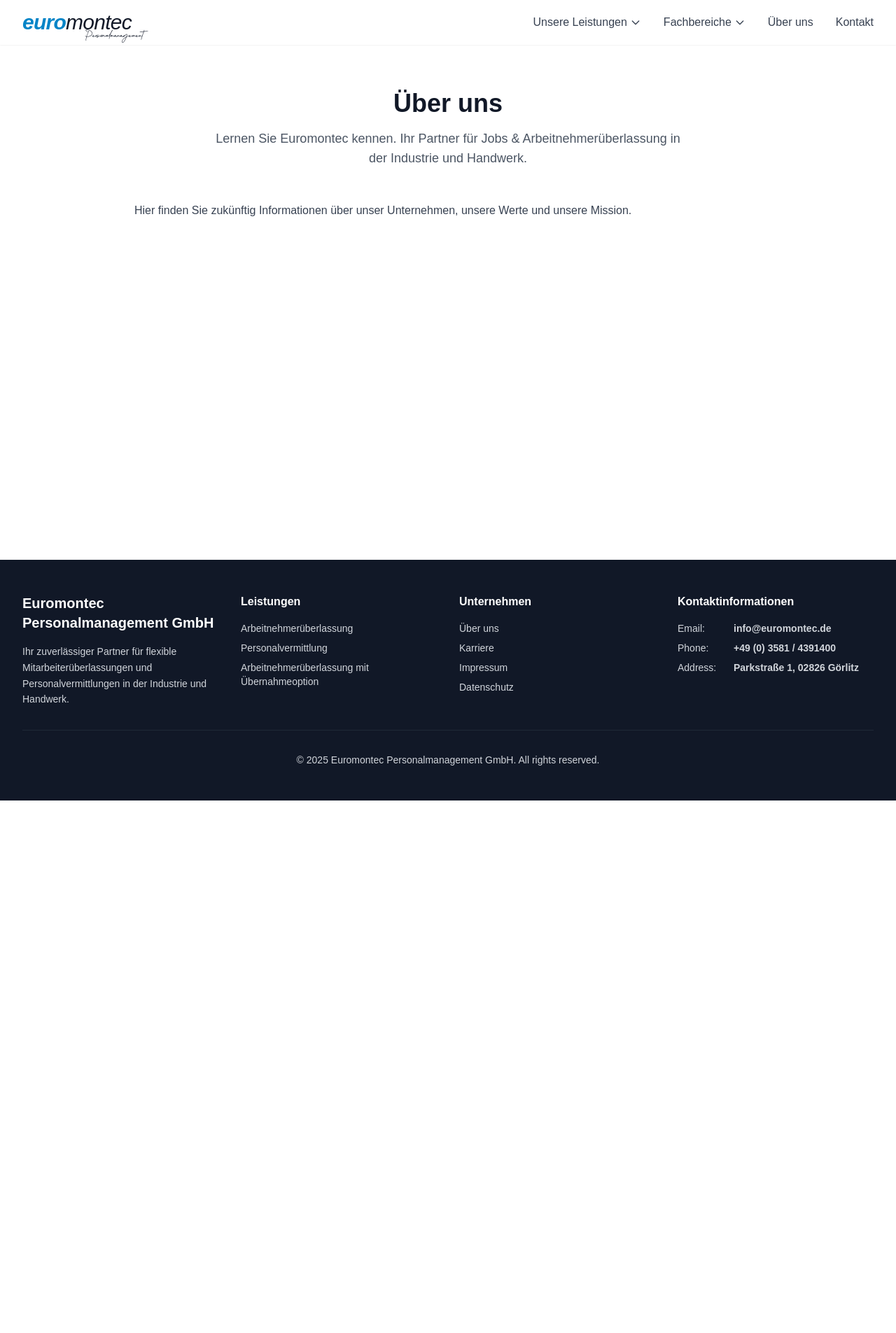
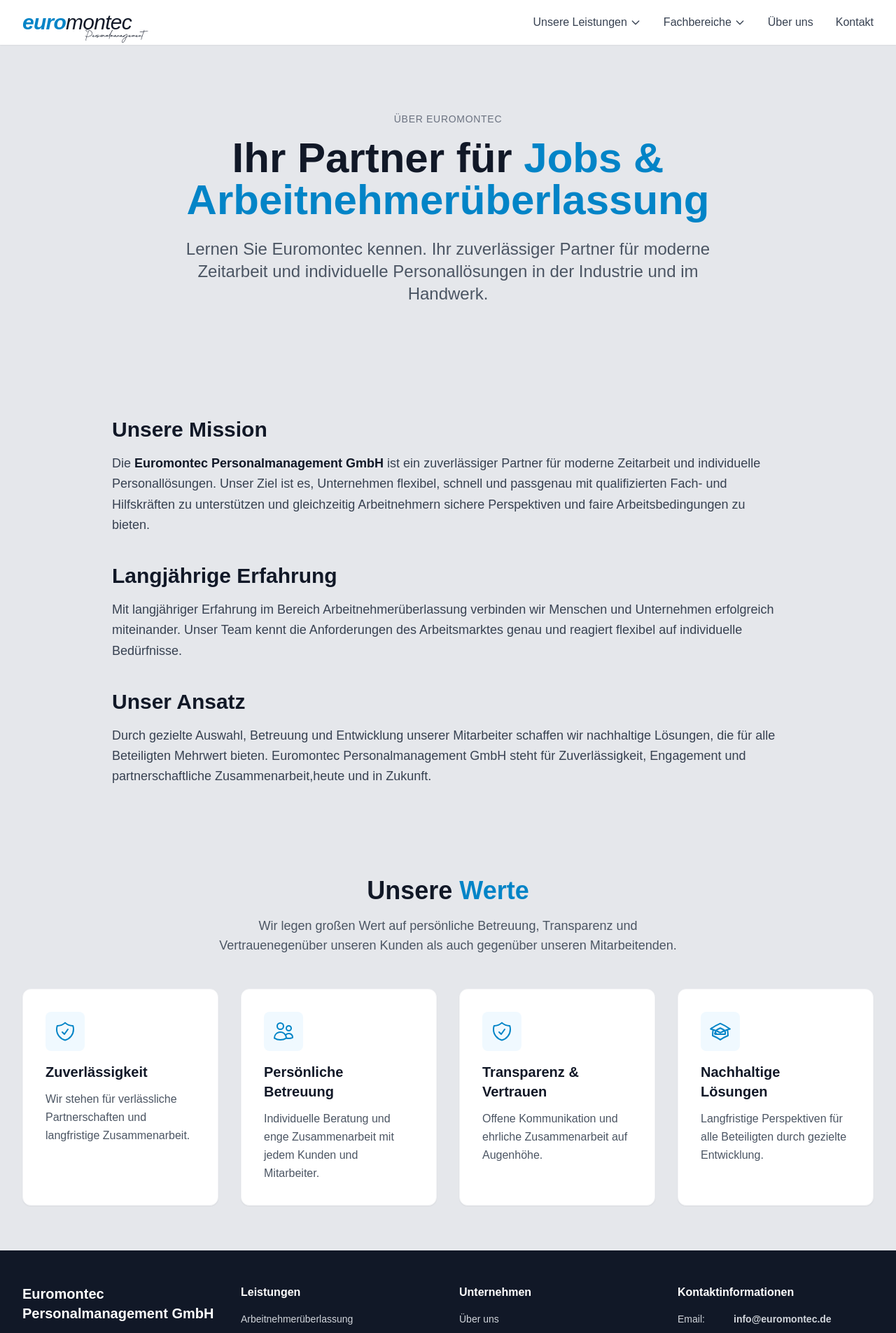
Before and after one commit to Stantheman227/euromontec_website, a React (Vite) app: page /ueber-uns in a window 1280 px wide. Shown: the top 1905 px of the page at 70% size. Before the commit the page ends 1144 px from the top, so only its background shows below. Built offline with nearby package versions, Linux system fonts and the light colour scheme; a web font is replaced by a local one.

Commit message:
Enhance About component with new layout and values section; update styles for consistency across pages by changing background color to gray. Add .env and markdown files to .gitignore for better project management.

```diff
--- a/src/pages/About.jsx
+++ b/src/pages/About.jsx
@@ -1,30 +1,163 @@
-import React from 'react'
+import React, { useRef } from "react";
+import useIntersectionObserver from "../hooks/useIntersectionObserver";
 
 const About = () => {
+  const headerRef = useRef(null);
+  const contentRef = useRef(null);
+  const valuesRef = useRef(null);
+
+  const headerVisible = useIntersectionObserver(headerRef, { threshold: 0.3 });
+  const contentVisible = useIntersectionObserver(contentRef, { threshold: 0.2 });
+  const valuesVisible = useIntersectionObserver(valuesRef, { threshold: 0.2 });
+
+  const values = [
+    {
+      icon: (
+        <svg className="w-8 h-8" fill="none" stroke="currentColor" viewBox="0 0 24 24" strokeWidth={1.5}>
+          <path strokeLinecap="round" strokeLinejoin="round" d="M9 12.75L11.25 15 15 9.75m-3-7.036A11.959 11.959 0 013.598 6 11.99 11.99 0 003 9.749c0 5.592 3.824 10.29 9 11.623 5.176-1.332 9-6.03 9-11.622 0-1.31-.21-2.571-.598-3.751h-.152c-3.196 0-6.1-1.248-8.25-3.285z" />
+        </svg>
+      ),
+      title: "Zuverlässigkeit",
+      description: "Wir stehen für verlässliche Partnerschaften und langfristige Zusammenarbeit."
+    },
+    {
+      icon: (
+        <svg className="w-8 h-8" fill="none" stroke="currentColor" viewBox="0 0 24 24" strokeWidth={1.5}>
+          <path strokeLinecap="round" strokeLinejoin="round" d="M15 19.128a9.38 9.38 0 002.625.372 9.337 9.337 0 004.121-.952 4.125 4.125 0 00-7.533-2.493M15 19.128v-.003c0-1.113-.285-2.16-.786-3.07M15 19.128v.106A12.318 12.318 0 018.624 21c-2.331 0-4.512-.645-6.374-1.766l-.001-.109a6.375 6.375 0 0111.964-3.07M12 6.375a3.375 3.375 0 11-6.75 0 3.375 3.375 0 016.75 0zm8.25 2.25a2.625 2.625 0 11-5.25 0 2.625 2.625 0 015.25 0z" />
+        </svg>
+      ),
+      title: "Persönliche Betreuung",
+      description: "Individuelle Beratung und enge Zusammenarbeit mit jedem Kunden und Mitarbeiter."
+    },
+    {
+      icon: (
+        <svg className="w-8 h-8" fill="none" stroke="currentColor" viewBox="0 0 24 24" strokeWidth={1.5}>
+          <path strokeLinecap="round" strokeLinejoin="round" d="M9 12.75L11.25 15 15 9.75m-3-7.036A11.959 11.959 0 013.598 6 11.99 11.99 0 003 9.749c0 5.592 3.824 10.29 9 11.623 5.176-1.332 9-6.03 9-11.622 0-1.31-.21-2.571-.598-3.751h-.152c-3.196 0-6.1-1.248-8.25-3.285z" />
+        </svg>
+      ),
+      title: "Transparenz & Vertrauen",
+      description: "Offene Kommunikation und ehrliche Zusammenarbeit auf Augenhöhe."
+    },
+    {
+      icon: (
+        <svg className="w-8 h-8" fill="none" stroke="currentColor" viewBox="0 0 24 24" strokeWidth={1.5}>
+          <path strokeLinecap="round" strokeLinejoin="round" d="M4.26 10.147a60.436 60.436 0 00-.491 6.347A48.627 48.627 0 0112 20.904a48.627 48.627 0 018.232-4.41 60.46 60.46 0 00-.491-6.347m-15.482 0a50.57 50.57 0 00-2.658-.813A59.905 59.905 0 0112 3.493a59.902 59.902 0 0110.399 5.84c-.896.248-1.783.52-2.658.814m-15.482 0A50.697 50.697 0 0112 13.489a50.702 50.702 0 017.74-3.342M6.75 15a.75.75 0 100-1.5.75.75 0 000 1.5zm0 0v-3.675A55.378 55.378 0 0112 8.443a55.381 55.381 0 015.25 2.882v3.675m-9.75 0h9.75" />
+        </svg>
+      ),
+      title: "Nachhaltige Lösungen",
+      description: "Langfristige Perspektiven für alle Beteiligten durch gezielte Entwicklung."
+    }
+  ];
+
   return (
-    <div className="pt-16 min-h-screen bg-white">
-      <div className="max-w-7xl mx-auto px-4 sm:px-6 lg:px-8 py-12 md:py-16">
-        {/* Header Section */}
-        <div className="text-center mb-12">
-          <h1 className="text-2xl md:text-3xl lg:text-4xl font-bold text-gray-900 mb-4">
-            Über uns
+    <div className="pt-16 min-h-screen bg-gray-200">
+      {/* Hero Header Section */}
+      <section className="relative py-16 md:py-24">
+        <div className="max-w-7xl mx-auto px-4 sm:px-6 lg:px-8">
+          <div
+            ref={headerRef}
+            className={`text-center transition-all duration-700 ease-out ${
+              headerVisible ? 'opacity-100 translate-y-0' : 'opacity-0 translate-y-8'
+            }`}
+          >
+            <p className="text-xs md:text-sm text-gray-500 uppercase tracking-wider mb-4">
+              Über Euromontec
+            </p>
+            <h1 className="text-4xl md:text-5xl lg:text-6xl font-bold text-gray-900 mb-6 leading-tight">
+              Ihr Partner für <span className="text-primary-600">Jobs & Arbeitnehmerüberlassung</span>
             </h1>
-          <p className="text-lg text-gray-600 max-w-2xl mx-auto">
-            Lernen Sie Euromontec kennen. Ihr Partner für Jobs & Arbeitnehmerüberlassung in der Industrie und Handwerk.
+            <p className="text-xl md:text-2xl text-gray-600 max-w-3xl mx-auto leading-relaxed">
+              Lernen Sie Euromontec kennen. Ihr zuverlässiger Partner für moderne Zeitarbeit und individuelle Personallösungen in der Industrie und im Handwerk.
+            </p>
+          </div>
+        </div>
+      </section>
+
+      {/* Main Content Section */}
+      <section className="py-12 md:py-16">
+        <div className="max-w-5xl mx-auto px-4 sm:px-6 lg:px-8">
+          <div
+            ref={contentRef}
+            className={`transition-all duration-700 ease-out delay-150 ${
+              contentVisible ? 'opacity-100 translate-y-0' : 'opacity-0 translate-y-8'
+            }`}
+          >
+            <div className="space-y-8 md:space-y-10">
+              {/* Introduction */}
+              <div className="prose prose-lg max-w-none">
+                <h2 className="text-2xl md:text-3xl font-bold text-gray-900 mb-4">
+                  Unsere Mission
+                </h2>
+                <p className="text-gray-700 leading-relaxed text-lg">
+                  Die <strong className="text-gray-900">Euromontec Personalmanagement GmbH</strong> ist ein zuverlässiger Partner für moderne Zeitarbeit und individuelle Personallösungen. Unser Ziel ist es, Unternehmen flexibel, schnell und passgenau mit qualifizierten Fach- und Hilfskräften zu unterstützen und gleichzeitig Arbeitnehmern sichere Perspektiven und faire Arbeitsbedingungen zu bieten.
                 </p>
               </div>
 
-        {/* Content Section */}
-        <div className="max-w-4xl mx-auto">
+              {/* Experience */}
               <div className="prose prose-lg max-w-none">
-            <p className="text-gray-700 leading-relaxed">
-              Hier finden Sie zukünftig Informationen über unser Unternehmen, unsere Werte und unsere Mission.
+                <h2 className="text-2xl md:text-3xl font-bold text-gray-900 mb-4">
+                  Langjährige Erfahrung
+                </h2>
+                <p className="text-gray-700 leading-relaxed text-lg">
+                  Mit langjähriger Erfahrung im Bereich Arbeitnehmerüberlassung verbinden wir Menschen und Unternehmen erfolgreich miteinander. Unser Team kennt die Anforderungen des Arbeitsmarktes genau und reagiert flexibel auf individuelle Bedürfnisse.
+                </p>
+              </div>
+
+              {/* Approach */}
+              <div className="prose prose-lg max-w-none">
+                <h2 className="text-2xl md:text-3xl font-bold text-gray-900 mb-4">
+                  Unser Ansatz
+                </h2>
+                <p className="text-gray-700 leading-relaxed text-lg">
+                  Durch gezielte Auswahl, Betreuung und Entwicklung unserer Mitarbeiter schaffen wir nachhaltige Lösungen, die für alle Beteiligten Mehrwert bieten. Euromontec Personalmanagement GmbH steht für Zuverlässigkeit, Engagement und partnerschaftliche Zusammenarbeit,heute und in Zukunft.
                 </p>
               </div>
             </div>
           </div>
         </div>
-  )
-}
+      </section>
 
-export default About
+      {/* Values Section */}
+      <section className="py-12 md:py-16 bg-gray-200">
+        <div className="max-w-7xl mx-auto px-4 sm:px-6 lg:px-8">
+          <div
+            ref={valuesRef}
+            className={`transition-all duration-700 ease-out delay-300 ${
+              valuesVisible ? 'opacity-100 translate-y-0' : 'opacity-0 translate-y-8'
+            }`}
+          >
+            <div className="text-center mb-12">
+              <h2 className="text-3xl md:text-4xl font-bold text-gray-900 mb-4">
+                Unsere <span className="text-primary-600">Werte</span>
+              </h2>
+              <p className="text-lg text-gray-600 max-w-2xl mx-auto">
+                Wir legen großen Wert auf persönliche Betreuung, Transparenz und Vertrauenegenüber unseren Kunden als auch gegenüber unseren Mitarbeitenden.
+              </p>
+            </div>
+
+            <div className="grid grid-cols-1 md:grid-cols-2 lg:grid-cols-4 gap-6 md:gap-8">
+              {values.map((value, index) => (
+                <div
+                  key={index}
+                  className="bg-white rounded-xl p-6 md:p-8 shadow-sm hover:shadow-lg transition-all duration-300 border border-gray-100 hover:border-primary-200"
+                >
+                  <div className="w-14 h-14 bg-primary-50 rounded-lg flex items-center justify-center text-primary-600 mb-4">
+                    {value.icon}
+                  </div>
+                  <h3 className="text-xl font-bold text-gray-900 mb-3">
+                    {value.title}
+                  </h3>
+                  <p className="text-gray-600 leading-relaxed">
+                    {value.description}
+                  </p>
+                </div>
+              ))}
+            </div>
+          </div>
+        </div>
+      </section>
+    </div>
+  );
+};
+
+export default About;
--- a/src/pages/Contact.jsx
+++ b/src/pages/Contact.jsx
@@ -3,7 +3,7 @@
 
 const Contact = () => {
   return (
-    <div className="pt-16 min-h-screen bg-white">
+    <div className="pt-16 min-h-screen bg-gray-200">
       <div className="max-w-7xl mx-auto px-4 sm:px-6 lg:px-8 py-12 md:py-16">
         {/* Header Section */}
         <div className="text-center mb-12">
--- a/src/pages/fachbereiche/Elektrotechnik.jsx
+++ b/src/pages/fachbereiche/Elektrotechnik.jsx
@@ -3,7 +3,7 @@
 
 const Elektrotechnik = () => {
   return (
-    <div className="pt-16 min-h-screen bg-white">
+    <div className="pt-16 min-h-screen bg-gray-200">
       {/* Hero Section */}
       <section className="relative h-[60vh] max-h-screen flex items-center justify-center overflow-hidden">
         {/* Background Image */}
--- a/src/pages/fachbereiche/MaschinenbauIndustriemechanik.jsx
+++ b/src/pages/fachbereiche/MaschinenbauIndustriemechanik.jsx
@@ -3,7 +3,7 @@
 
 const MaschinenbauIndustriemechanik = () => {
   return (
-    <div className="pt-16 min-h-screen bg-white">
+    <div className="pt-16 min-h-screen bg-gray-200">
       {/* Hero Section */}
       <section className="relative h-[60vh] max-h-screen flex items-center justify-center overflow-hidden">
         {/* Background Image */}
--- a/src/pages/fachbereiche/ProduktionFertigung.jsx
+++ b/src/pages/fachbereiche/ProduktionFertigung.jsx
@@ -3,7 +3,7 @@
 
 const ProduktionFertigung = () => {
   return (
-    <div className="pt-16 min-h-screen bg-white">
+    <div className="pt-16 min-h-screen bg-gray-200">
       {/* Hero Section */}
       <section className="relative h-[60vh] max-h-screen flex items-center justify-center overflow-hidden">
         {/* Background Image */}
--- a/src/pages/fachbereiche/SchweisstechnikMetallbau.jsx
+++ b/src/pages/fachbereiche/SchweisstechnikMetallbau.jsx
@@ -3,7 +3,7 @@
 
 const SchweisstechnikMetallbau = () => {
   return (
-    <div className="pt-16 min-h-screen bg-white">
+    <div className="pt-16 min-h-screen bg-gray-200">
       {/* Hero Section */}
       <section className="relative h-[60vh] max-h-screen flex items-center justify-center overflow-hidden">
         {/* Background Image */}
--- a/src/pages/leistungen/Arbeitnehmerüberlassung.jsx
+++ b/src/pages/leistungen/Arbeitnehmerüberlassung.jsx
@@ -3,7 +3,7 @@
 
 const Arbeitnehmerüberlassung = () => {
   return (
-    <div className="pt-16 min-h-screen bg-white">
+    <div className="pt-16 min-h-screen bg-gray-200">
       {/* Hero Section */}
       <section className="relative h-[60vh] max-h-screen flex items-center justify-center overflow-hidden">
         {/* Background Image */}
--- a/src/pages/leistungen/Personalvermittlung.jsx
+++ b/src/pages/leistungen/Personalvermittlung.jsx
@@ -3,7 +3,7 @@
 
 const Personalvermittlung = () => {
   return (
-    <div className="pt-16 min-h-screen bg-white">
+    <div className="pt-16 min-h-screen bg-gray-200">
       {/* Hero Section */}
       <section className="relative h-[60vh] max-h-screen flex items-center justify-center overflow-hidden">
         {/* Background Image */}
--- a/src/pages/leistungen/Uebernahmeoption.jsx
+++ b/src/pages/leistungen/Uebernahmeoption.jsx
@@ -3,7 +3,7 @@
 
 const Uebernahmeoption = () => {
   return (
-    <div className="pt-16 min-h-screen bg-white">
+    <div className="pt-16 min-h-screen bg-gray-200">
       {/* Hero Section */}
       <section className="relative h-[60vh] max-h-screen flex items-center justify-center overflow-hidden">
         {/* Background Image */}
```
Also changed, not shown: 1 other file (tests, documents, lock files or other folders). Lines whose indentation alone changed are shown as unchanged.
